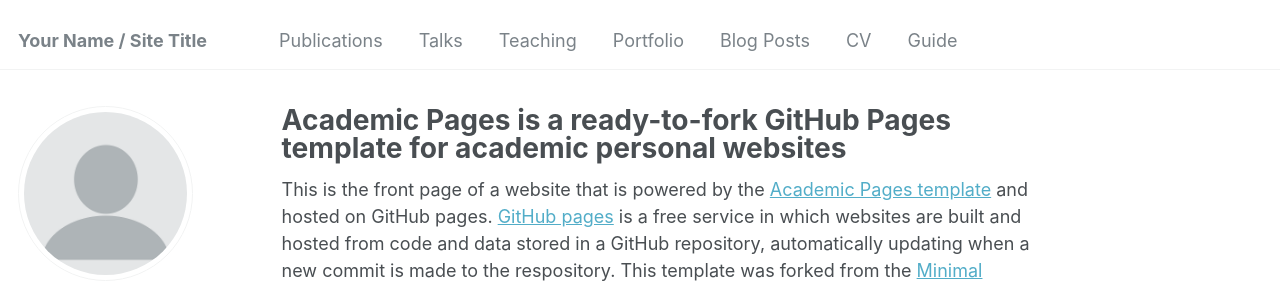
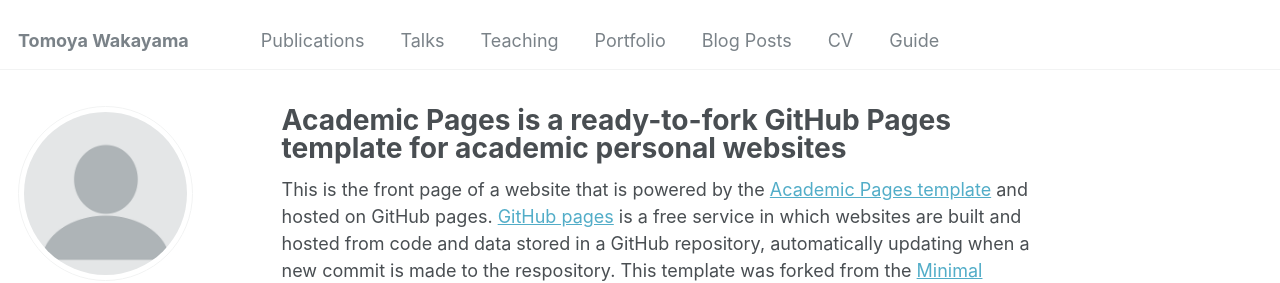
Before and after one commit to TomWaka/TomWaka.github.io, a Jekyll site: the page built from _pages/about.md, in a window 1280 px wide. Shown: the top 283 px of the page. Built offline with Jekyll 4.4.1, drawn with Linux system fonts in a browser that asks for light colours; some web fonts are replaced.

Commit message:
Update _config.yml

```diff
--- a/_config.yml
+++ b/_config.yml
@@ -8,7 +8,7 @@
 
 # Basic Site Settings
 locale                   : "en-US"
-title                    : "Your Name / Site Title"
+title: Tomoya Wakayama
 title_separator          : "-"
 name                     : &name "Your Name"
 description              : &description "personal description"
```
